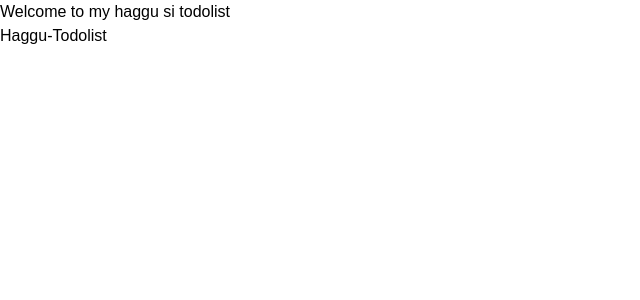
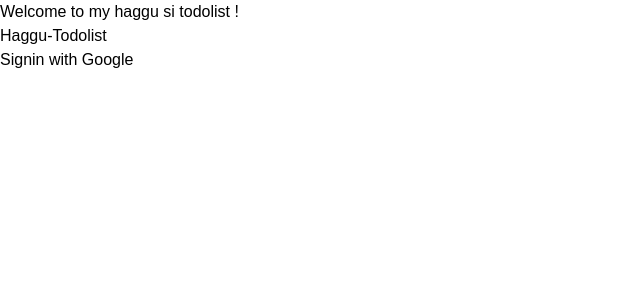
Before and after one commit to Priyanshubelwal17/next-todolist, a Next.js app: page / in a window 1280 px wide. Shown: the top 300 px of the page, without its empty margins (0-640 px from the left). Built offline with nearby package versions, Linux system fonts and the light colour scheme; no server answers.

Commit message:
Implement Logic for auth

```diff
--- /dev/null
+++ b/app/_components/UserAvatar.tsx
@@ -0,0 +1,12 @@
+import { auth } from "@/auth";
+
+export default async function UserAvatar() {
+  const session = await auth();
+  if (!session?.user) return null;
+
+  return (
+    <div>
+      <img src={session.user.image} alt="User Avatar" />
+    </div>
+  );
+}
--- /dev/null
+++ b/app/_components/sign-in.tsx
@@ -0,0 +1,14 @@
+import { signIn } from "@/auth";
+
+export default function SignIn() {
+  return (
+    <form
+      action={async () => {
+        "use server";
+        await signIn("google", { redirectTo: "/todolist" });
+      }}
+    >
+      <button type="submit">Signin with Google</button>
+    </form>
+  );
+}
--- /dev/null
+++ b/app/_components/signout-button.tsx
@@ -0,0 +1,14 @@
+import { signOut } from "@/auth";
+
+export function SignOut() {
+  return (
+    <form
+      action={async () => {
+        "use server";
+        await signOut();
+      }}
+    >
+      <button type="submit"> Sign Out</button>
+    </form>
+  );
+}
--- /dev/null
+++ b/app/_lib/mongo.ts
@@ -0,0 +1,37 @@
+// This approach is taken from https://github.com/vercel/next.js/tree/canary/examples/with-mongodb
+import { MongoClient, ServerApiVersion } from "mongodb";
+
+if (!process.env.MONGODB_URI) {
+  throw new Error('Invalid/Missing environment variable: "MONGODB_URI"');
+}
+
+const uri = process.env.MONGODB_URI;
+const options = {
+  serverApi: {
+    version: ServerApiVersion.v1,
+    strict: true,
+    deprecationErrors: true,
+  },
+};
+
+let client: MongoClient;
+
+if (process.env.NODE_ENV === "development") {
+  // In development mode, use a global variable so that the value
+  // is preserved across module reloads caused by HMR (Hot Module Replacement).
+  const globalWithMongo = global as typeof globalThis & {
+    _mongoClient?: MongoClient;
+  };
+
+  if (!globalWithMongo._mongoClient) {
+    globalWithMongo._mongoClient = new MongoClient(uri, options);
+  }
+  client = globalWithMongo._mongoClient;
+} else {
+  // In production mode, it's best to not use a global variable.
+  client = new MongoClient(uri, options);
+}
+
+// Export a module-scoped MongoClient. By doing this in a
+// separate module, the client can be shared across functions.
+export default client;
--- /dev/null
+++ b/app/api/admin/route.ts
@@ -0,0 +1,8 @@
+import { auth } from "@/auth";
+
+import { NextResponse } from "next/server";
+
+export const GET = auth(function Get(req) {
+  if (req.auth) return NextResponse.json(req.auth);
+  return NextResponse.json({ message: "Not authenticated" }, { status: 401 });
+});
--- a/app/api/auth/[...nextauth]/route.ts
+++ b/app/api/auth/[...nextauth]/route.ts
@@ -0,0 +1,2 @@
+import { handlers } from "@/auth";
+export const { GET, POST } = handlers;
--- a/app/page.tsx
+++ b/app/page.tsx
@@ -1,14 +1,16 @@
+import { auth } from "@/auth";
 import Link from "next/link";
+import SignIn from "./_components/sign-in";
 
-
-export default function Home() {
+export default async function Home() {
+  const session = await auth();
   return (
-<>
-  <div>
-    <h1> Welcome to my haggu si todolist</h1>
-    <Link href={"/todolist"} >Haggu-Todolist</Link>
-  </div>
-
-</>
+    <>
+      <div>
+        <h1> Welcome to my haggu si todolist {session?.user?.name}! </h1>
+        <Link href={"/todolist"}>Haggu-Todolist</Link>
+        <SignIn />
+      </div>
+    </>
   );
 }
--- /dev/null
+++ b/app/server/page.tsx
@@ -0,0 +1,11 @@
+import { auth } from "@/auth";
+
+export default async function Page() {
+  const session = await auth();
+  if (!session) return <div>Not authenticated</div>;
+  return (
+    <div>
+      <pre>{JSON.stringify(session, null, 2)}</pre>
+    </div>
+  );
+}
--- /dev/null
+++ b/auth.config.ts
@@ -0,0 +1,3 @@
+import Google from "next-auth/providers/google";
+import type { NextAuthConfig } from "next-auth";
+export default { providers: [Google] } satisfies NextAuthConfig;
--- /dev/null
+++ b/auth.ts
@@ -0,0 +1,8 @@
+import NextAuth from "next-auth";
+import Google from "next-auth/providers/google";
+import client from "./app/_lib/mongo";
+import { MongoDBAdapter } from "@auth/mongodb-adapter";
+export const { handlers, signIn, signOut, auth } = NextAuth({
+  adapter: MongoDBAdapter(client),
+  providers: [Google],
+});
--- a/package.json
+++ b/package.json
@@ -9,9 +9,11 @@
     "lint": "eslint"
   },
   "dependencies": {
+    "@auth/mongodb-adapter": "^3.10.0",
+    "mongodb": "^6.20.0",
     "mongoose": "^8.18.1",
     "next": "15.5.3",
-    "next-auth": "^4.24.11",
+    "next-auth": "^5.0.0-beta.29",
     "react": "19.1.0",
     "react-dom": "19.1.0"
   },
```
Also changed, not shown: app/_lib/auth.ts (deleted), 1 other file (tests, documents, lock files or other folders).
